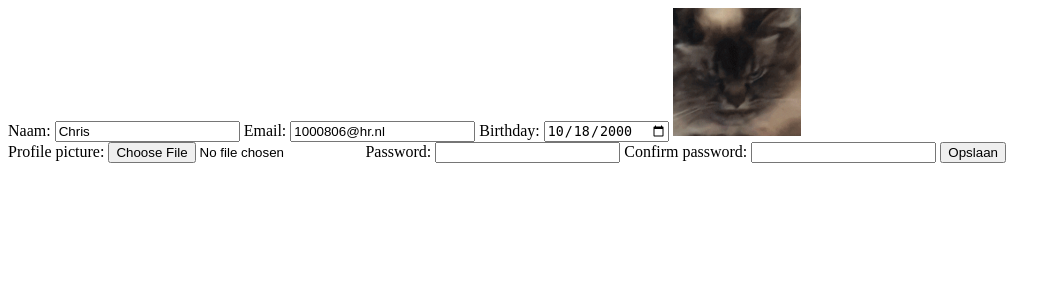
After one commit to ChrisGerritsen-HRO/doodle, a Flask app: page /user/profile/edit in a window 1280 px wide. The commit adds this page. Shown: the top 300 px of the page, without its empty margins (0-1061 px from the left). Run offline with Flask 2, Linux system fonts and the light colour scheme; a user stored in the database is signed in.

Commit message:
View user profile, start edit profile

```diff
--- a/app.py
+++ b/app.py
@@ -1,12 +1,18 @@
-from flask import Flask, session
+from flask import Flask, request, url_for, session
 import flask
 from flask.helpers import flash
 from flask.templating import render_template
-from werkzeug.utils import redirect
-import os
+from werkzeug.utils import redirect, secure_filename
+from werkzeug.security import generate_password_hash, check_password_hash
+import sqlite3
+import os, re
 
-# Import userController
 from controllers import userController
+
+# Import dataHandler
+from handlers.dataHandler import dataHandler
+# Import imageHandler
+from handlers.imageHandler import imageHandler
 
 SECRET_KEY = os.urandom(24)
 DATABASE = 'doodle.db'
@@ -27,15 +33,15 @@ def main():
 
 @app.route("/login", methods=["POST", "GET"])
 def login():
-    userController.user.login()
+    return userController.user.login()
 
 @app.route("/logout")
 def logout():
-    userController.user.logout()
+    return userController.user.logout()
 
 @app.route("/register", methods=["POST", "GET"])
 def register():
-    userController.user.register()
+    return userController.user.register()
 
 @app.route("/dashboard")
 def dashboard():
@@ -43,3 +49,11 @@ def dashboard():
         return render_template("dashboard.html")
     else:
         return redirect("/")
+
+@app.route("/user/profiel")
+def profile():
+    return userController.user.profile()
+
+@app.route("/user/profile/edit")
+def editUserProfile():
+    return userController.user.editUserProfile()
--- a/controllers/userController.py
+++ b/controllers/userController.py
@@ -1,4 +1,4 @@
-from flask import Flask, request,url_for,session
+from flask import Flask, request, url_for, session
 import flask
 from flask.helpers import flash
 from flask.templating import render_template
@@ -95,3 +95,20 @@ class user():
             return render_template("register.html", msg = msg)
         else:
             return redirect("/dashboard")
+
+    def profile():
+        if session.get('loggedin') == True:
+            return render_template("profile.html")
+        else:
+            return redirect("/")
+
+    def editUserProfile():
+        # if request.method == "POST":
+        #     sqlConnection = sqlite3.connect(DATABASE)
+        #     cursor = sqlConnection.cursor()
+
+        #     return redirect("/user/profile")
+        if session.get('loggedin') == True:
+            return render_template("editUserProfile.html")
+        else:
+            return redirect("/login")
--- a/templates/dashboard.html
+++ b/templates/dashboard.html
@@ -2,4 +2,6 @@
 <title>Doodle Dashboard</title>
 <body>
     <p>Hello {{ session.name }}!</p>
+    <br>
+    <a href="{{ url_for('profile') }}">Profile</a>
 </body>
--- /dev/null
+++ b/templates/editUserProfile.html
@@ -0,0 +1,26 @@
+<!doctype html>
+<title>Profiel Aanpassen</title>
+<body>
+    <form action="{{ url_for('editUserProfile') }}" method=post enctype="multipart/form-data">
+        <label for="name">Naam: </label>
+        <input value="{{ session.name }}" type="text" name="name">
+
+        <label for="email">Email: </label>
+        <input value="{{ session.email }}" type="email" name="email">
+
+        <label for="birthday">Birthday: </label>
+        <input value="{{ session.birthday }}" type="date" name="birthday">
+
+        <img src="/static/user/{{ session.profilepic }}" alt="user image"><br>
+        <label for="profilepic">Profile picture: </label>
+        <input type="file" name="profilepic">
+
+        <label for="password">Password: </label>
+        <input type="password" name="password">
+
+        <label for="confirmpass">Confirm password: </label>
+        <input type="password" name="confirmpass">
+
+        <input type="submit" value="Opslaan">
+    </form>
+</body>
```
Also changed, not shown: templates/profile.html (added, +11 -0 lines), static/user/cat.png (renamed from images/user/cat.png).
